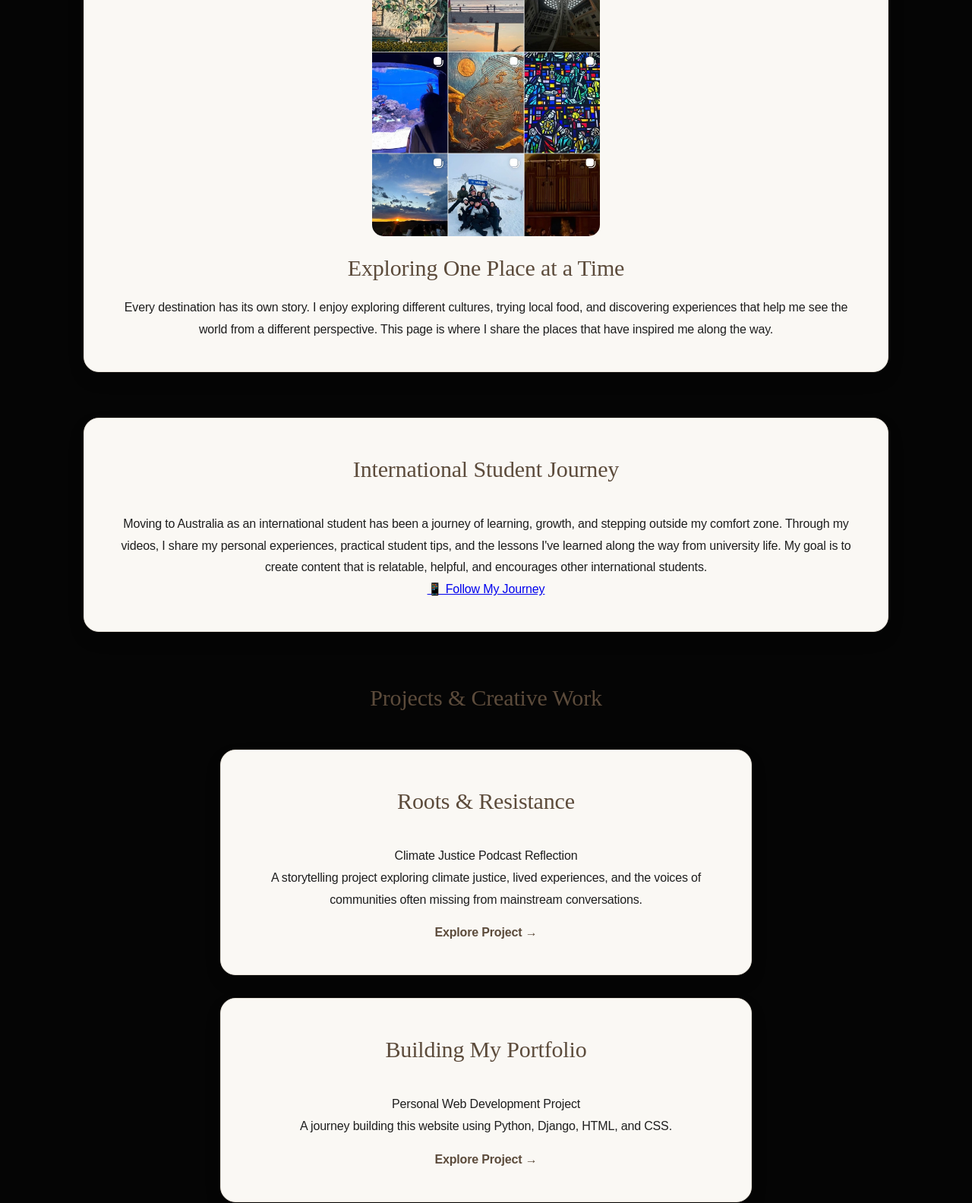
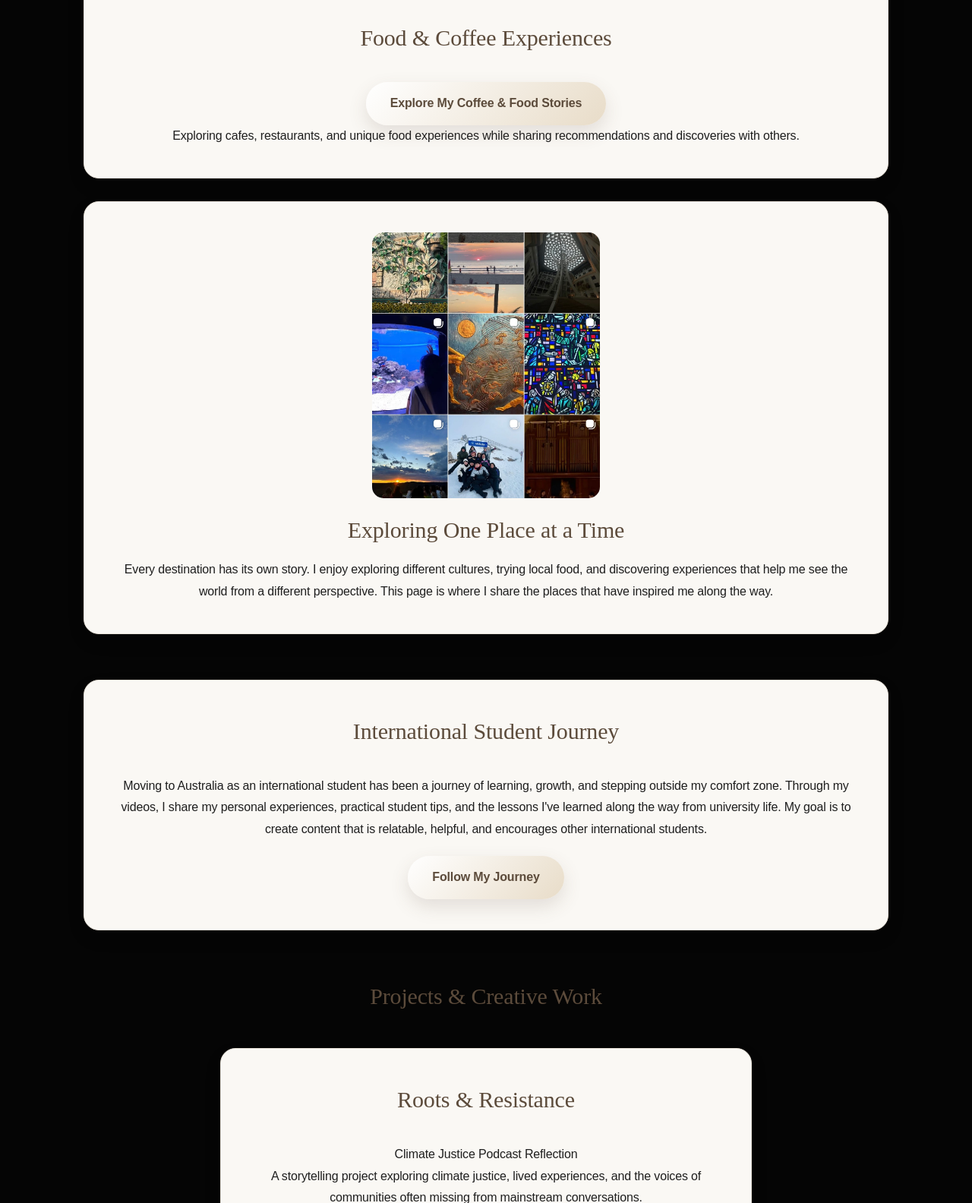
Before and after one commit to po-12365/thet-loon-po-portfolio, a Django app: page / in a window 1280 px wide. Shown: the part 2202-3786 px from the top of the page at 76% size. Run offline with Django 5.2, Linux system fonts and the light colour scheme.

Commit message:
Update homepage buttons and cloud theme design

```diff
--- a/portfolio/templates/portfolio/home.html
+++ b/portfolio/templates/portfolio/home.html
@@ -1020,6 +1020,155 @@ transform:translateX(-140vw);
 
 }
 
+.cloud-btn{
+
+display:inline-block;
+
+margin-top:20px;
+
+padding:14px 32px;
+
+background:
+
+linear-gradient(
+135deg,
+#ffffff,
+#e8dcc8
+);
+
+
+color:#5C4B3B;
+
+text-decoration:none;
+
+border-radius:50px;
+
+
+font-size:16px;
+
+font-weight:600;
+
+
+box-shadow:
+
+0 10px 25px rgba(92,75,59,.15);
+
+
+position:relative;
+
+
+transition:.4s;
+
+}
+
+
+
+/* cloud bumps */
+
+.cloud-btn::before,
+.cloud-btn::after{
+
+
+content:"";
+
+position:absolute;
+
+background:white;
+
+border-radius:50%;
+
+z-index:-1;
+
+}
+
+
+
+.cloud-btn::before{
+
+width:35px;
+
+height:35px;
+
+top:-12px;
+
+left:25px;
+
+}
+
+
+
+.cloud-btn::after{
+
+width:45px;
+
+height:45px;
+
+top:-18px;
+
+right:25px;
+
+}
+
+
+
+.cloud-btn:hover{
+
+
+transform:
+
+translateY(-6px);
+
+
+background:
+
+linear-gradient(
+135deg,
+#d9edf7,
+#f3e5cc
+);
+
+
+box-shadow:
+
+0 18px 35px rgba(92,75,59,.25);
+
+
+}
+
+.thought-cloud{
+
+max-width:500px;
+
+margin:30px auto;
+
+padding:35px;
+
+background:
+
+rgba(255,255,255,.75);
+
+
+border-radius:50px;
+
+
+text-align:center;
+
+font-size:22px;
+
+font-style:italic;
+
+line-height:1.6;
+
+
+box-shadow:
+
+0 15px 40px rgba(92,75,59,.15);
+
+
+backdrop-filter:blur(10px);
+
+}
+
 </style>
 
 </head>
@@ -1104,15 +1253,20 @@ As I look back on this journey, I feel incredibly grateful for every opportunity
     <div class="card">
 
 
-        <p>
-              "It has never been about changing
+     <div class="thought-cloud">
+
+<p>
+"It has never been about changing
 the world overnight.
 It has always been about
 changing one life at a time."
+</p>
 
-        </p>
+</div>
 
-<a href="{% url 'journey' %}">Read My Journey →</a>
+<a class="cloud-btn" href="{% url 'journey' %}">
+    ☁️ Read My Journey
+</a>
 
 
     </div>
@@ -1126,10 +1280,13 @@ changing one life at a time."
 <img src="{% static 'portfolio/images/food.jpg' %}"
          width="200"
          alt="Food experiences">
+<h2>
+Food & Coffee Experiences
+</h2>
 
-       <h2>
-<a href="{% url 'food' %}">Food & Coffee Experiences</a>
-</h2>
+<a class="cloud-btn" href="{% url 'food' %}">
+     Explore My Coffee & Food Stories
+</a>
 
         <p>
         Exploring cafes, restaurants, and unique food experiences while sharing recommendations and discoveries with others.
@@ -1183,12 +1340,13 @@ the places that have inspired me along the way.
             My goal is to create content that is relatable, helpful,
             and encourages other international students.
         </p>
+<a class="cloud-btn"
+href="https://www.tiktok.com/@diarys_po01?_r=1&_t=ZS-98EQTsTaGuK"
+target="_blank">
 
-        <a class="menu-btn"
-           href="https://www.tiktok.com/@diarys_po01?_r=1&_t=ZS-98EQTsTaGuK"
-           target="_blank">
-           📱 Follow My Journey
-        </a>
+ Follow My Journey
+
+</a>
 
     </div>
 
```
